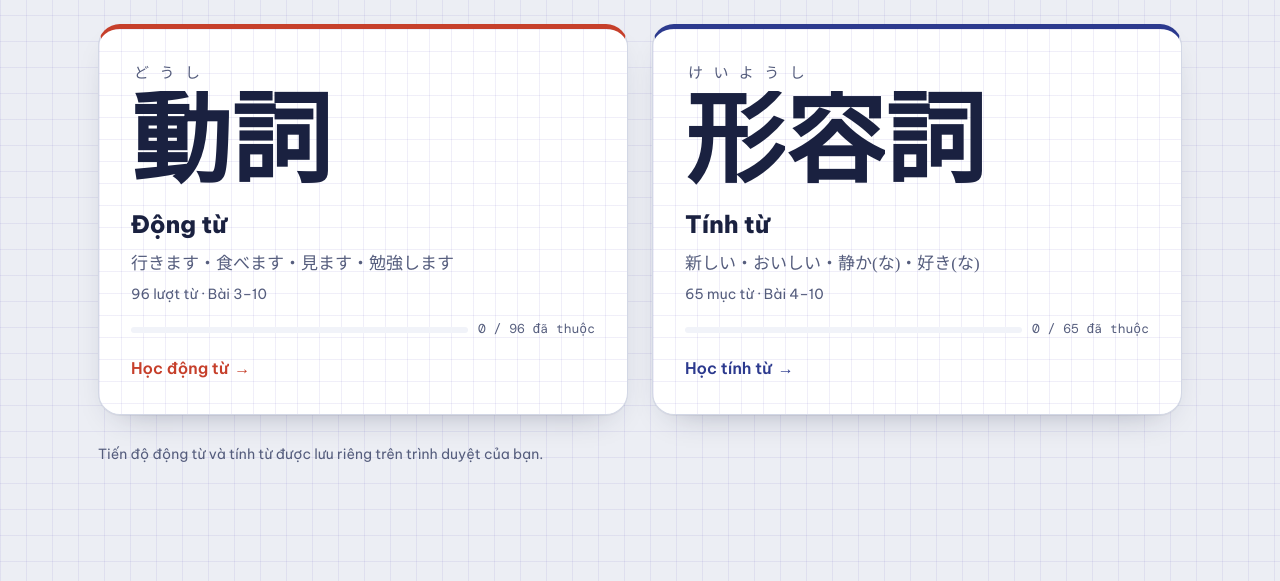
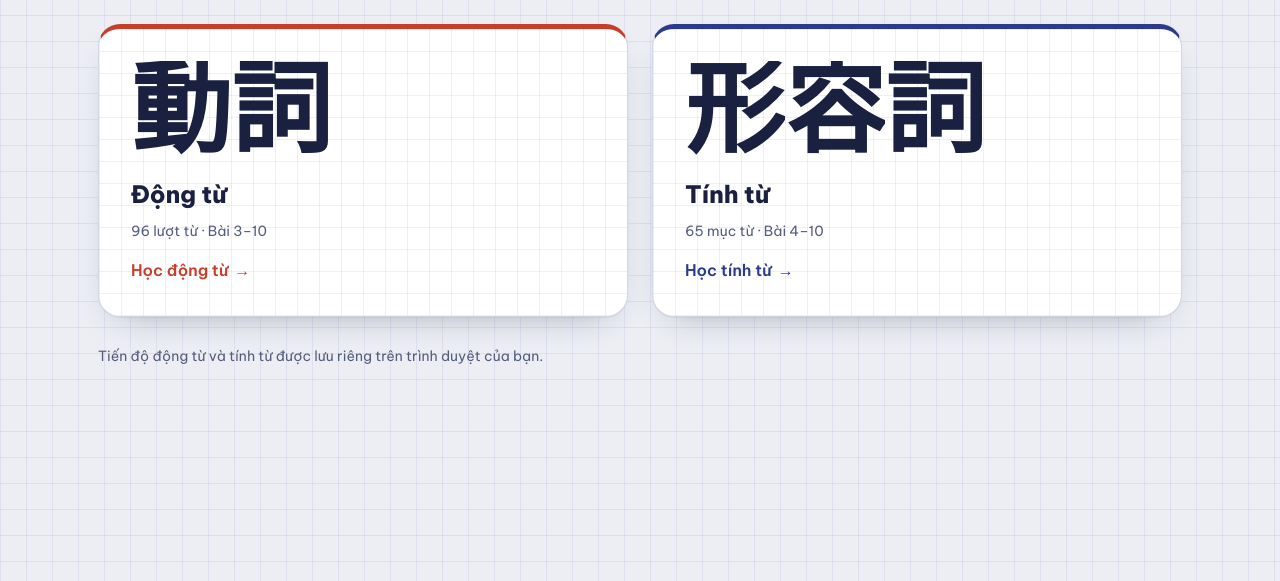
Before and after one commit to nhien0809/dong-tu-dekiru, a plain HTML site: page index.html in a window 1280 px wide. Shown: the part 219-800 px from the top of the page. Drawn offline with nearby package versions, Linux system fonts and the light colour scheme; a web font is replaced by a local one.

Commit message:
Simplify chooser and hero: drop progress bars, readings and sample words
Co-Authored-By: Claude Opus 5.5 <noreply@anthropic.com>

```diff
--- a/index.html
+++ b/index.html
@@ -80,15 +80,9 @@ kbd{font:500 11px var(--f-mono); border:1px solid currentColor; border-bottom-wi
   border:1px solid var(--rule); border-top:5px solid var(--acc); border-radius:22px; box-shadow:var(--shadow); color:var(--ink); font:inherit; cursor:pointer; transition:border-color .2s, box-shadow .2s}
 .choice.ch-adj{--acc:var(--indigo)}
 .choice:hover{border-color:var(--acc); border-top-color:var(--acc); box-shadow:0 1px 0 rgba(26,33,64,.05), 0 22px 40px -24px rgba(26,33,64,.55)}
-.ch-ruby{font-size:15px; letter-spacing:.7em; color:var(--ink-2); padding-left:.2em}
 .ch-kanji{font-size:clamp(60px, 9vw, 100px); font-weight:600; line-height:1.02}
 .ch-name{font-size:24px; font-weight:800; margin-top:6px}
-.ch-sample{font-size:17px; color:var(--ink-2); overflow-wrap:anywhere}
 .ch-meta{font-size:14px; color:var(--ink-2)}
-.ch-prog{display:flex; align-items:center; gap:10px; width:100%; margin-top:8px}
-.ch-bar{flex:1; height:6px; border-radius:6px; background:var(--sheet-2); overflow:hidden}
-.ch-bar i{display:block; height:100%; background:var(--acc); transform-origin:left center}
-.ch-prog .mono{font-size:13px; color:var(--ink-2); white-space:nowrap}
 .ch-go{display:inline-flex; align-items:center; gap:6px; margin-top:10px; font-weight:600; color:var(--acc)}
 .ch-arrow{display:inline-block; transition:transform .2s}
 .choice:hover .ch-arrow{transform:translateX(4px)}
@@ -100,7 +94,6 @@ kbd{font:500 11px var(--f-mono); border:1px solid currentColor; border-bottom-wi
 .eyebrow{font-size:13px; font-weight:600; letter-spacing:.08em; text-transform:uppercase; color:var(--ink-2)}
 .eyebrow .jp{text-transform:none; letter-spacing:.04em; font-weight:600}
 .hero-word{display:grid; justify-items:start; line-height:1}
-.hero-ruby{font-size:17px; letter-spacing:.9em; color:var(--ink-2); padding-left:.35em; margin-bottom:6px}
 .hero-kanji{font-weight:600; font-size:clamp(84px, 15vw, 150px); line-height:.98; letter-spacing:.03em; color:var(--ink)}
 .hero h1{font-size:clamp(28px, 4vw, 42px); font-weight:800; letter-spacing:-.015em; max-width:18ch}
 .hl{background-image:linear-gradient(transparent 56%, var(--mark) 56%, var(--mark) 94%, transparent 94%); background-repeat:no-repeat; background-size:100% 100%; -webkit-box-decoration-break:clone; box-decoration-break:clone; padding-inline:.06em}
@@ -383,7 +376,6 @@ footer p{max-width:70ch}
       <div class="hero-text">
         <p class="eyebrow">Dekiru Nihongo Sơ cấp · <span class="jp">できる日本語 初級</span></p>
         <div class="hero-word" lang="ja">
-          <span class="hero-ruby jp" id="heroRuby"></span>
           <span class="hero-kanji jp" id="heroKanji"></span>
         </div>
         <h1 id="heroTitle"></h1>
@@ -516,9 +508,8 @@ const ADJ_PAIRS = [
 
 const DECKS = {
   verb: {
-    id: "verb", key: "dekiru-dongtu-v1", seal: "動", jp: "動詞", ruby: "どうし", name: "Động từ", noun: "động từ", unit: "lượt từ",
+    id: "verb", key: "dekiru-dongtu-v1", seal: "動", jp: "動詞", name: "Động từ", noun: "động từ", unit: "lượt từ",
     data: VERB_DATA, exk: VERB_EXK, pairs: VERB_PAIRS, suffix: "ます",
-    sample: ["行きます", "食べます", "見ます", "勉強します"],
     form: "Thể ます",
     typeAsk: "Gõ thể ます bằng romaji hoặc hiragana",
     typePh: "vd: ikimasu hoặc いきます",
@@ -530,9 +521,8 @@ const DECKS = {
     source: '<span class="mono">Dekiru_Nihongo_Dong_Tu_Bai_1_10.xlsx</span>: 96 lượt từ, 89 động từ phân biệt.'
   },
   adj: {
-    id: "adj", key: "dekiru-tinhtu-v1", seal: "形", jp: "形容詞", ruby: "けいようし", name: "Tính từ", noun: "tính từ", unit: "mục từ",
+    id: "adj", key: "dekiru-tinhtu-v1", seal: "形", jp: "形容詞", name: "Tính từ", noun: "tính từ", unit: "mục từ",
     data: ADJ_DATA, exk: ADJ_EXK, pairs: ADJ_PAIRS, suffix: "",
-    sample: ["新しい", "おいしい", "静か(な)", "好き(な)"],
     form: "Tính từ",
     typeAsk: "Gõ cách đọc bằng romaji hoặc hiragana",
     typePh: "vd: atarashii hoặc あたらしい",
@@ -592,7 +582,6 @@ function loadState(d) {
   return s;
 }
 function save() { if (!DECK) return; try { localStorage.setItem(DECK.key, JSON.stringify(S)); } catch (e) { /* ignore */ } }
-function knownCount(d) { const s = loadState(d); return d.words.filter(w => s.p[w.n] && s.p[w.n].s && s.p[w.n].lv >= 3).length; }
 
 function status(w) { const p = S.p[w.n]; if (!p || !p.s) return "new"; return p.lv >= 3 ? "known" : "learning"; }
 function grade(w, ok, soft) {
@@ -1173,7 +1162,6 @@ const resetBtn = () => `<button class="btn ghost small" type="button" data-act="
 function renderDeckText() {
   if (heroSplit) { heroSplit.revert(); heroSplit = null; }
   const d = DECK;
-  $("#heroRuby").textContent = d.ruby;
   $("#heroKanji").textContent = d.jp;
   $("#heroTitle").innerHTML = `Thuộc lòng <span class="hl">${d.noun}</span> Bài 1–10`;
   $("#pcNote").textContent = `Mỗi ô là một từ. Một từ được tính là đã thuộc sau 3 lần nhớ đúng. ${d.note}`;
@@ -1190,7 +1178,6 @@ function deckIntro() {
   heroSplit = SplitText.create("#heroKanji", { type: "chars", mask: "chars" });
   const tl = gsap.timeline({ defaults: { ease: "power3.out" } });
   tl.from(heroSplit.chars, { yPercent: 115, duration: 1, stagger: 0.12, ease: "expo.out" })
-    .from("#heroRuby", { y: 10, autoAlpha: 0, duration: 0.6 }, 0.25)
     .from([".hero .eyebrow", "#heroTitle", ".hero-cta"], { y: 18, autoAlpha: 0, duration: 0.6, stagger: 0.08 }, 0.15)
     .fromTo("#heroTitle .hl", { backgroundSize: "0% 100%" }, { backgroundSize: "100% 100%", duration: 0.55, ease: "power2.inOut" }, 0.75)
     .from(".progress-card", { y: 24, autoAlpha: 0, duration: 0.6 }, 0.2)
@@ -1217,14 +1204,11 @@ function enterDeck(id) {
 function renderChoices() {
   if (chSplit) { chSplit.revert(); chSplit = null; }
   $("#choices").innerHTML = Object.values(DECKS).map(d => {
-    const N = d.words.length, k = knownCount(d), ls = d.lessons;
+    const N = d.words.length, ls = d.lessons;
     return `<button class="choice ch-${d.id}" type="button" data-act="choose" data-deck="${d.id}">
-      <span class="ch-ruby jp" lang="ja">${d.ruby}</span>
       <span class="ch-kanji jp" lang="ja">${d.jp}</span>
       <span class="ch-name">${d.name}</span>
-      <span class="ch-sample jp" lang="ja">${d.sample.join("・")}</span>
       <span class="ch-meta">${N} ${d.unit} · Bài ${ls[0]}–${ls[ls.length - 1]}</span>
-      <span class="ch-prog"><span class="ch-bar"><i style="transform:scaleX(${(k / N).toFixed(3)})"></i></span><span class="mono">${k} / ${N} đã thuộc</span></span>
       <span class="ch-go">Học ${d.noun} <span class="ch-arrow" aria-hidden="true">→</span></span>
     </button>`;
   }).join("");
@@ -1235,7 +1219,6 @@ function chooserIntro() {
   tl.from(".ch-head > *", { y: 16, autoAlpha: 0, duration: 0.5, stagger: 0.08 })
     .from(".choice", { y: 28, autoAlpha: 0, duration: 0.6, stagger: 0.12 }, 0.15)
     .from(chSplit.chars, { yPercent: 115, duration: 0.9, stagger: 0.07, ease: "expo.out" }, 0.3)
-    .from(".ch-bar i", { scaleX: 0, duration: 0.8, ease: "power2.out" }, 0.6)
     .from(".ch-note", { autoAlpha: 0, duration: 0.4 }, 0.7);
   guard(tl);
 }
```
